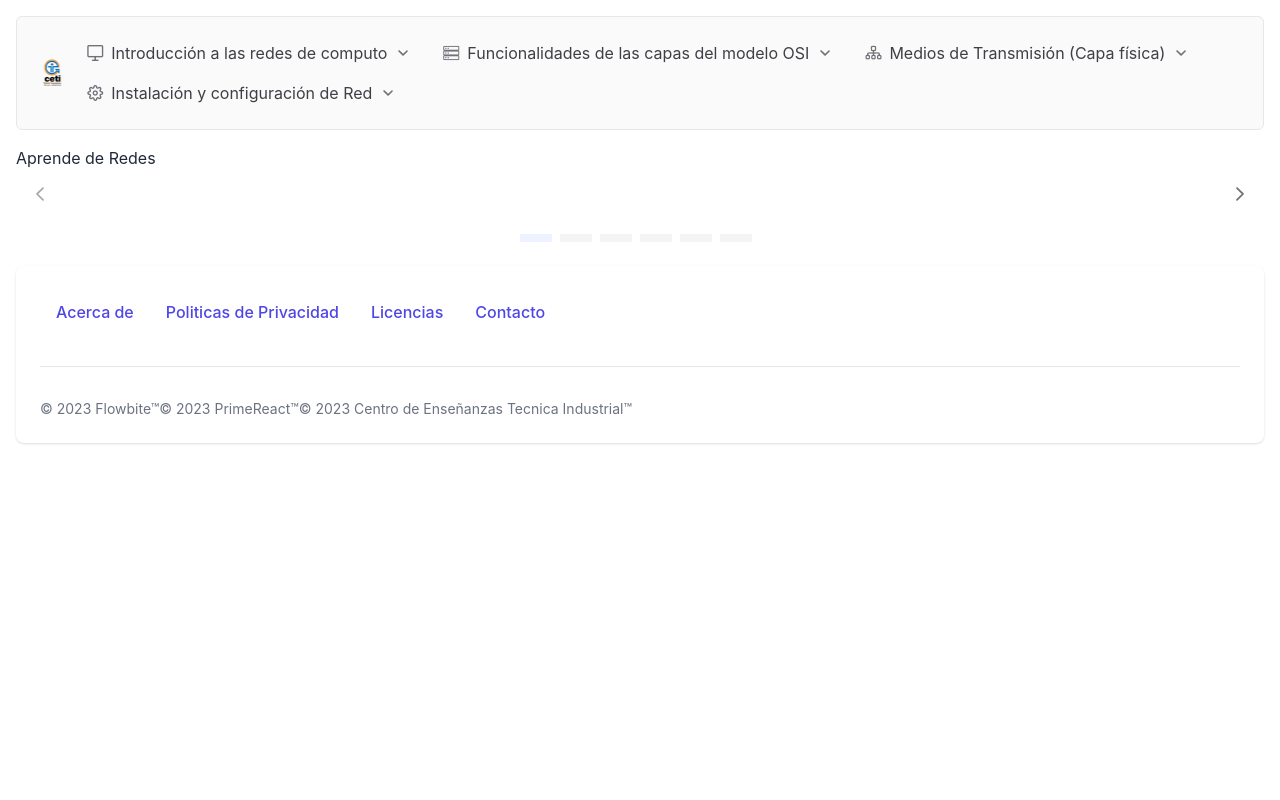
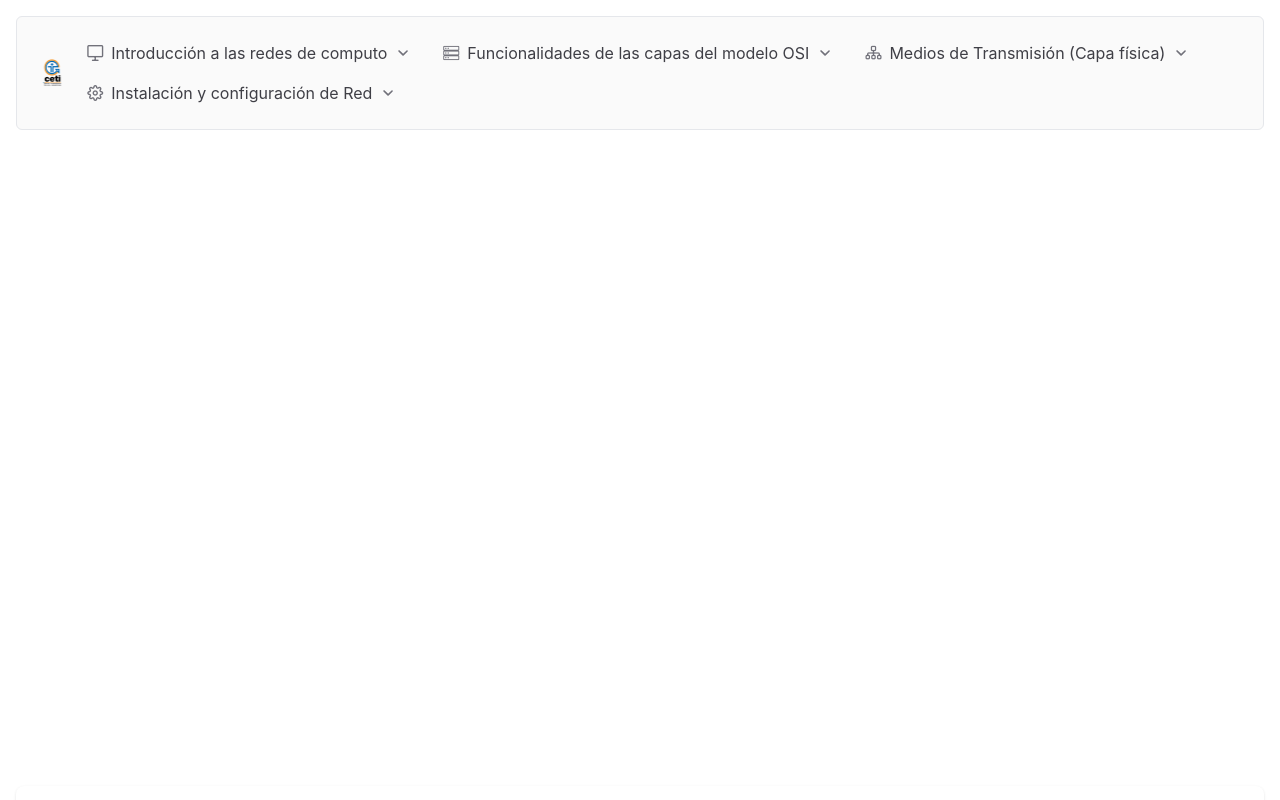
Before and after one commit to Gabo-Puck/RedesCeti, a React (Vite) app: page / in a window 1280 px wide. Shown: the top 800 px of the page. Built offline with nearby package versions, Linux system fonts and the light colour scheme; grey boxes are pictures that could not be loaded; a web font is replaced by a local one.

Commit message:
Video remplace

```diff
--- a/package.json
+++ b/package.json
@@ -16,6 +16,7 @@
     "primereact": "^9.6.1",
     "react": "^18.2.0",
     "react-dom": "^18.2.0",
+    "react-player": "^2.12.0",
     "react-router-dom": "^6.15.0",
     "styled-components": "^6.0.7"
   },
--- a/src/components/CarouselComponent.tsx
+++ b/src/components/CarouselComponent.tsx
@@ -1,62 +1,65 @@
-import React, { useState, useEffect } from "react";
-import { Carousel, CarouselResponsiveOption } from "primereact/carousel";
-import { Image } from "primereact/image";
-import ImagesJSON from "../mocks/imagesUrl.json";
+import React from "react";
+// import { Carousel, CarouselResponsiveOption } from "primereact/carousel";
+// import { Image } from "primereact/image";
+// import ImagesJSON from "../mocks/imagesUrl.json";
+import ReactPlayer from "react-player";
 
 function CarouselComponent() {
-  interface Image {
-    name: string;
-  }
+  // interface Image {
+  //   name: string;
+  // }
 
-  const [images, setImages] = useState<Image[]>([]);
+  // const [images, setImages] = useState<Image[]>([]);
 
-  useEffect(() => {
-    setImages(ImagesJSON);
-  }, []);
+  // useEffect(() => {
+  //   setImages(ImagesJSON);
+  // }, []);
 
-  const responsiveOptions: CarouselResponsiveOption[] = [
-    {
-      breakpoint: "1199px",
-      numVisible: 1,
-      numScroll: 1,
-    },
-    {
-      breakpoint: "1199px",
-      numVisible: 2,
-      numScroll: 1,
-    },
-    {
-      breakpoint: "1199px",
-      numVisible: 1,
-      numScroll: 1,
-    },
-  ];
+  // const responsiveOptions: CarouselResponsiveOption[] = [
+  //   {
+  //     breakpoint: "1199px",
+  //     numVisible: 1,
+  //     numScroll: 1,
+  //   },
+  //   {
+  //     breakpoint: "1199px",
+  //     numVisible: 2,
+  //     numScroll: 1,
+  //   },
+  //   {
+  //     breakpoint: "1199px",
+  //     numVisible: 1,
+  //     numScroll: 1,
+  //   },
+  // ];
 
-  const productTemplate = (image: Image) => {
-    return (
-      <div
-        className="mb-3"
-        style={{
-          backgroundImage: `url(${image.name})`,
-          backgroundRepeat: "no-repeat",
-          backgroundSize: "contain",
-        }}
-      >
-        {/* <Image
-          src={image.name}
-          preview
-          width="100vw"
-          height="100vh"
-          alt="Image"
-        /> */}
-        {/* <img src={image.name} alt={image.name} /> */}
-      </div>
-    );
-  };
+  // const productTemplate = (image: Image) => {
+  //   return (
+  //     <div className="mb-3">
+  //       <Image
+  //         src={image.name}
+  //         preview
+  //         width="95vw"
+  //         height="80vh"
+  //         alt="Image"
+  //       />
+  //       {/* <img src={image.name} alt={image.name} /> */}
+  //     </div>
+  //   );
+  // };
 
   return (
     <div className="card">
-      <h1>Aprende de Redes</h1>
+      <ReactPlayer
+        url={"https://www.youtube.com/embed/NvdvxTB9p9E"}
+        controls
+        width="100%"
+        height="80vh"
+        muted
+        loop
+        playing={true}
+      />
+      {/* <h1>Aprende de Redes</h1>
       <Carousel
         value={images}
         numVisible={1}
@@ -65,7 +68,7 @@ function CarouselComponent() {
         itemTemplate={productTemplate}
         // circular
         // autoplayInterval={3000}
-      />
+      /> */}
     </div>
   );
 }
```
Also changed, not shown: 1 other file (tests, documents, lock files or other folders).
